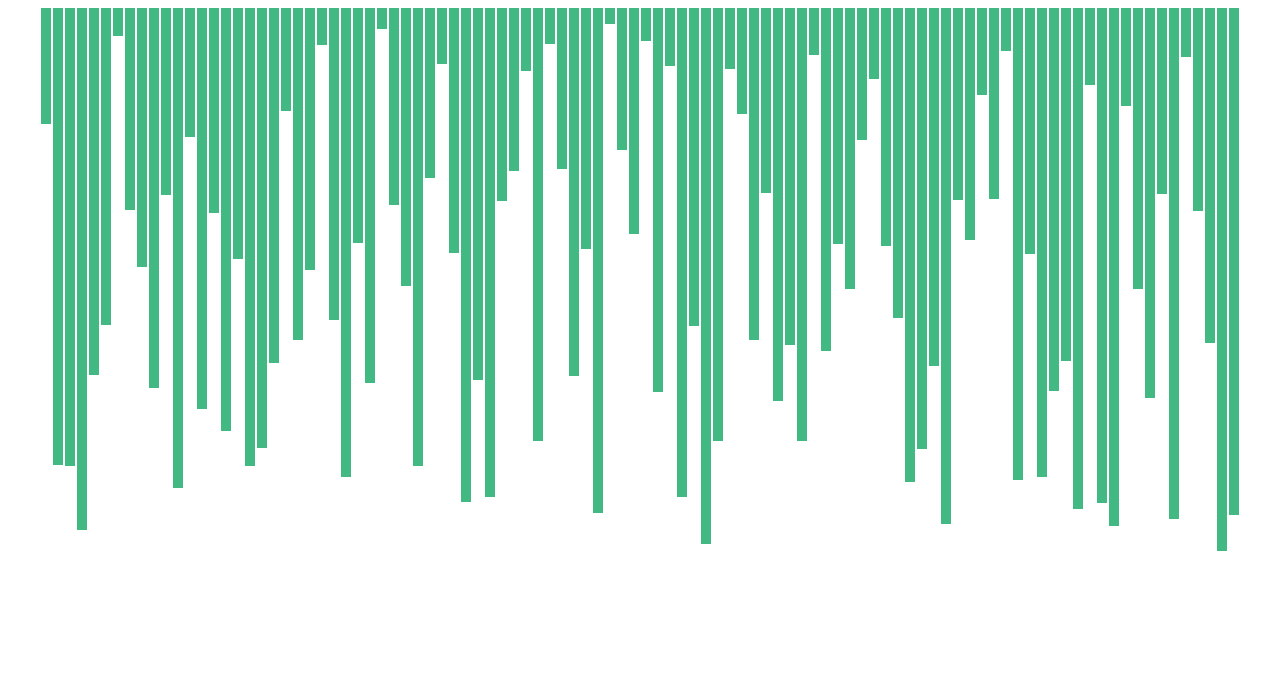
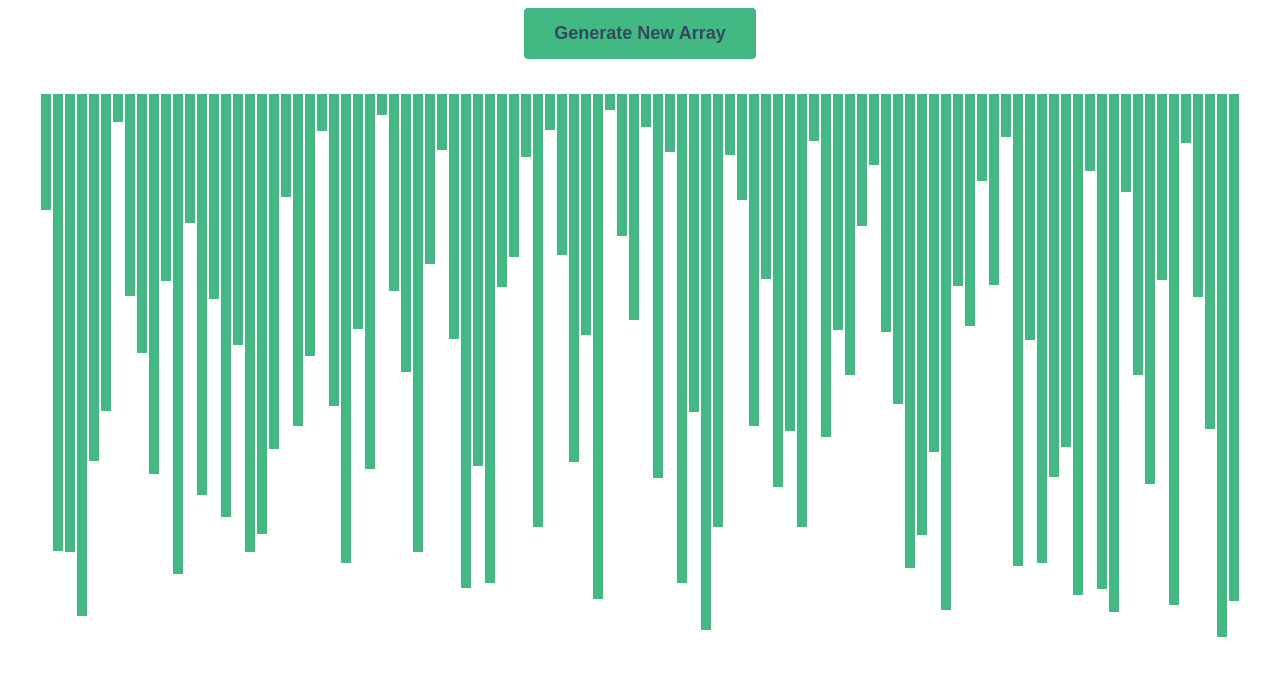
Before and after one commit to Tyn-Tian/sorting-visualizer, a Vue app: page / in a window 1280 px wide. Shown: the top 676 px of the page. Built offline with nearby package versions, Linux system fonts and the light colour scheme.

Commit message:
Create button to generate new array

```diff
--- a/src/components/SortingVisualizer.vue
+++ b/src/components/SortingVisualizer.vue
@@ -1,4 +1,5 @@
 <template>
+  <button class="generate-btn" @click="resetArr">Generate New Array</button>
   <div class="array-container">
     <div class="array-bar" v-for="n in arr" :style="{ height: n + 'px' }"></div>
   </div>
@@ -26,6 +27,30 @@ onMounted(() => {
 </script>
 
 <style scoped>
+.generate-btn {
+  width: fit-content;
+  height: fit-content;
+  display: block;
+
+  font-weight: 600;
+  font-size: 18px;
+  color: #35495e;
+
+  border: none;
+  border-radius: 4px;
+  background-color: #42b883;
+  padding: 15px 30px;
+  margin: 0 auto 35px;
+
+  cursor: pointer;
+}
+
+.generate-btn:hover {
+  color: #42b883;
+
+  background-color: #35495e;
+}
+
 .array-container {
   width: 100%;
   display: flex;
```
